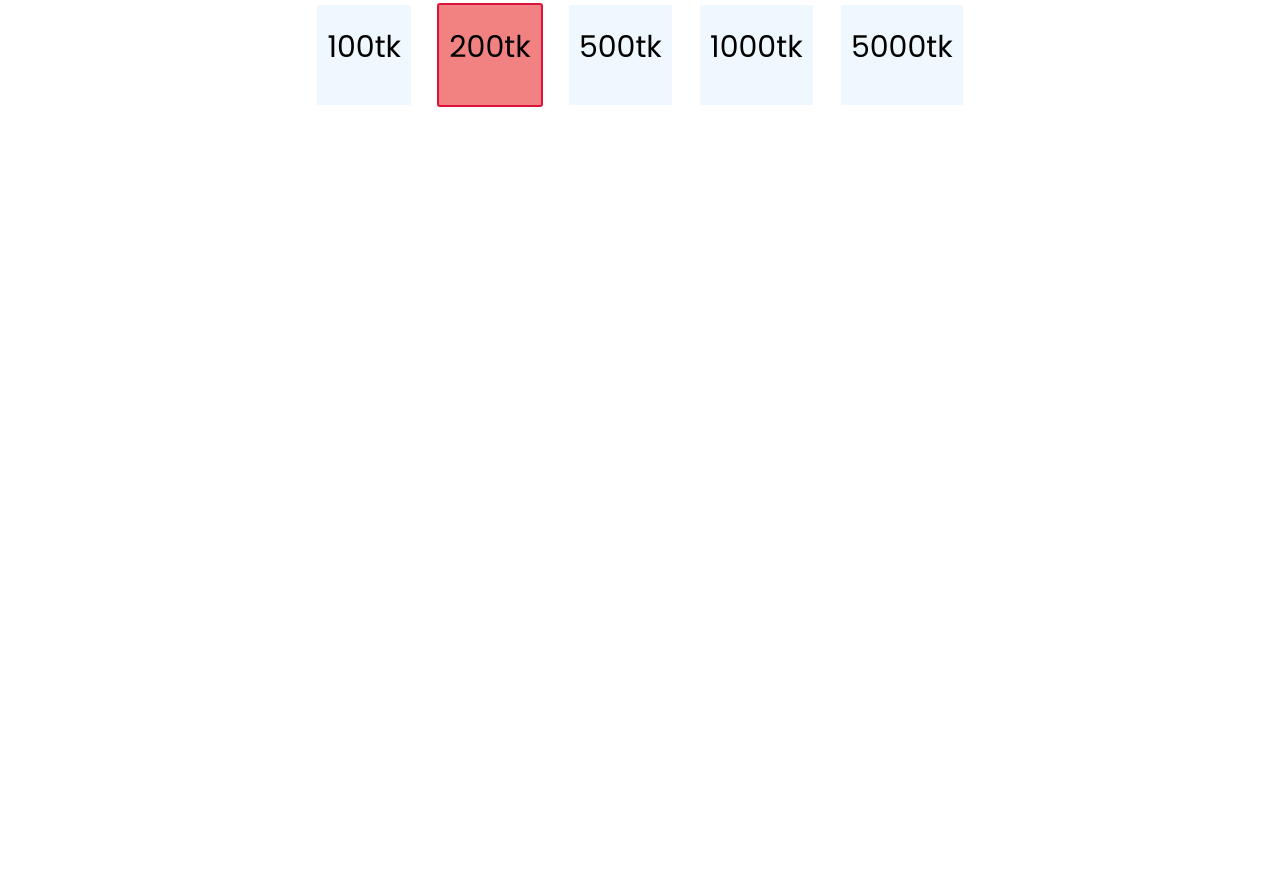
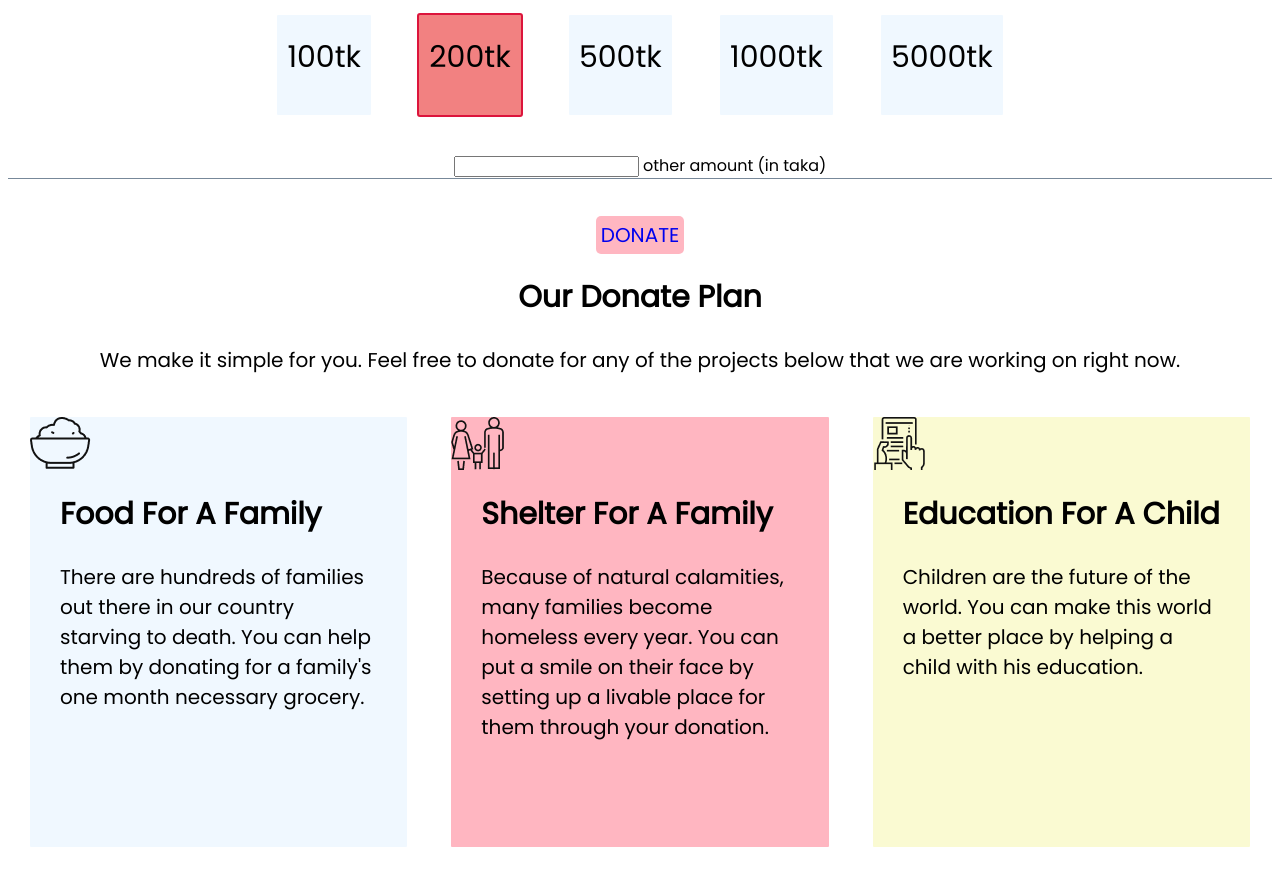
Before and after one commit to TasneemLehaj/Donation, a plain HTML site: page index.html in a window 1280 px wide. Shown: the part 427-1304 px from the top of the page. Before the commit the page ends 800 px from the top, so only its background shows below. Drawn offline with Linux system fonts and the light colour scheme.

Commit message:
third section done

```diff
--- a/index.html
+++ b/index.html
@@ -35,7 +35,37 @@
                 <p class="box"> 1000tk</p>
                 <p class="box"> 5000tk</p>
             </div>
+            <p id="input"><input type="tel"> other amount (in taka)</p> <br>
+            <a class="link-button" href="https://www.donation.com"> DONATE </a>
+
         </div>
+    </section>
+    <section class="center">
+        <h1 class="black"> Our Donate Plan</h1>
+        <p class="font-size"> We make it simple for you. Feel free to donate for any of the projects below that we are
+            working on right
+            now.</p>
+        <div class="flexible-container">
+            <div class="food">
+                <h2> Food For A Family </h2>
+                <p> There are hundreds of families out there in our country starving to death. You can help them by
+                    donating
+                    for a family's one month necessary grocery.</p>
+            </div>
+            <div class="shelter">
+                <h2> Shelter For A Family</h2>
+                <p> Because of natural calamities, many families become homeless every year. You can put a smile on
+                    their
+                    face by setting up a livable place for them through your donation.</p>
+            </div>
+            <div class="education">
+                <h2> Education For A Child </h2>
+                <p> Children are the future of the world. You can make this world a better place by helping a child
+                    with
+                    his education. </p>
+            </div>
+        </div>
+
     </section>
 </body>
 
--- a/style.css
+++ b/style.css
@@ -46,7 +46,7 @@ h4 {
     border-radius: 3px;
     background-color: aliceblue;
     font-size: 30px;
-    margin: 10px;
+    margin: 20px;
 
 }
 
@@ -54,3 +54,65 @@ h4 {
     background-color: rgb(242, 129, 129);
     border: 2px solid crimson
 }
+
+#input {
+    background-color: white;
+    border-bottom: 1px solid lightslategray;
+}
+
+.flexible-container {
+    display: flex;
+}
+
+.food {
+    display: inline-table;
+    background-image: url(icons/food.png);
+    background-repeat: no-repeat;
+    background-position: top-left;
+    text-align: left;
+    height: 350px;
+    width: 500px;
+    padding: 50px 30px 30px;
+    border: 2px solid white;
+    border-radius: 3px;
+    background-color: aliceblue;
+    font-size: 20px;
+    margin: 20px;
+
+}
+
+.shelter {
+    display: inline-table;
+    background-image: url(icons/shelter.png);
+    background-repeat: no-repeat;
+    background-position: top-left;
+    text-align: left;
+    height: 350px;
+    width: 500px;
+    padding: 50px 30px 30px;
+    border: 2px solid white;
+    border-radius: 3px;
+    background-color: lightpink;
+    font-size: 20px;
+    margin: 20px
+}
+
+.education {
+    display: inline-table;
+    background-image: url(icons/Frame-1.png);
+    background-repeat: no-repeat;
+    background-position: top-left;
+    text-align: left;
+    height: 350px;
+    width: 500px;
+    padding: 50px 30px 30px;
+    border: 2px solid white;
+    border-radius: 3px;
+    background-color: lightgoldenrodyellow;
+    font-size: 20px;
+    margin: 20px
+}
+
+.font-size {
+    font-size: 20px;
+}
```
